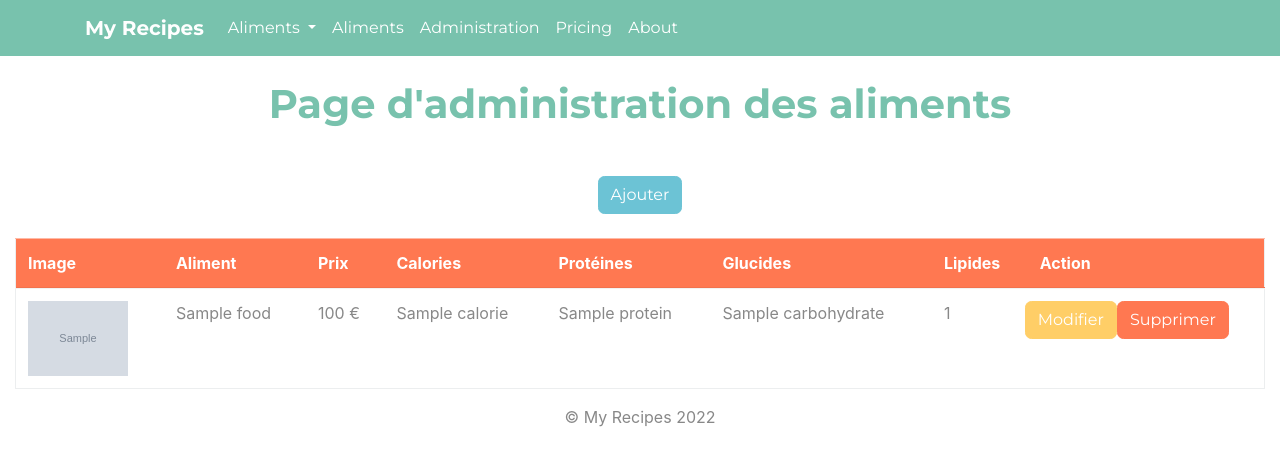
After one commit to Melissa-code/My_recipes, a Symfony app: template templates/admin/admin_food/adminFood.html.twig in a window 1280 px wide. The commit adds this page. Shown: the top 466 px of the page. Run offline with Twig, Linux system fonts and the light colour scheme; the template is opened without the code that fills it: most values are stand-ins (such as "Sample title", 1, 10 or a date in 2020); grey boxes marked "Sample" are stand-in pictures; some libraries are stand-ins or nearby versions.

Commit message:
admin page

```diff
--- /dev/null
+++ b/templates/admin/admin_food/adminFood.html.twig
@@ -0,0 +1,68 @@
+{% extends 'base.html.twig' %}
+
+{% block title %}Administration{% endblock %}
+
+
+{% block pageTitle %}
+    Page d'administration des aliments
+{% endblock %}
+
+
+{% block body %}
+
+    <div class="container-fluid">
+        <div class="row">
+            <div class="col-12">
+
+                {# Add button #}
+                <div class="text-center my-4">
+                    <a href="" class="btn btn-info">Ajouter</a>
+                </div>
+
+                {# Table #}
+                <div class="row">
+                    <div class="col-12 d-flex justify-content-center flex-wrap">
+                        <table class="table table-hover border">
+                            <thead>
+                                <tr class="table-danger">
+                                    <th scope="col">Image</th>
+                                    <th scope="col">Aliment</th>
+                                    <th scope="col">Prix</th>
+                                    <th scope="col">Calories</th>
+                                    <th scope="col">Protéines</th>
+                                    <th scope="col">Glucides</th>
+                                    <th scope="col">Lipides</th>
+                                    <th scope="col">Action</th>
+                                </tr>
+                            </thead>
+                            {% for oneFood in food %}
+                            <tbody>
+                                <tr class="table">
+                                    <td><img src="{{ asset('images/' ~ oneFood.image) }}" alt="{{ oneFood.name }}" style="width: 100px;"></td>
+                                    <td>{{ oneFood.name|capitalize }}</td>
+                                    <td>{{ oneFood.price }}0 €</td>
+                                    <td>{{ oneFood.calorie }}</td>
+                                    <td>{{ oneFood.protein }}</td>
+                                    <td>{{ oneFood.carbohydrate }}</td>
+                                    <td>{{ oneFood.lipid }}</td>
+                                    <td>
+                                        <form action="">
+                                            <div class="form-group row">
+                                                <button type="button" class="btn btn-warning">Modifier</button>
+                                                <button type="button" class="btn btn-danger">Supprimer</button>
+                                            </div>
+                                        </form>
+                                    </td>
+                                </tr>
+                            {% endfor %}
+                            </tbody>
+                        </table>
+                    </div>
+                </div>
+
+            </div>
+        </div>
+    </div>
+
+
+{% endblock %}
--- a/templates/base.html.twig
+++ b/templates/base.html.twig
@@ -19,11 +19,21 @@
 
                     <div class="collapse navbar-collapse" id="navbarColor03">
                         <ul class="navbar-nav mr-auto">
+                            <li class="nav-item dropdown">
+                                <a class="nav-link dropdown-toggle text-white" href="#" role="button" data-toggle="dropdown" aria-expanded="false">
+                                    Aliments
+                                </a>
+                                <div class="dropdown-menu">
+                                    <a class="dropdown-item" href="{{ path('app_food') }}">Aliments</a>
+                                    <div class="dropdown-divider"></div>
+                                    <a class="dropdown-item" href="{{ path('app_admin_food') }}">Administration</a>
+                                </div>
+                            </li>
                             <li class="nav-item">
                                 <a class="nav-link text-white" href="{{ path('app_food') }}">Aliments</a>
                             </li>
                             <li class="nav-item">
-                                <a class="nav-link text-white" href="#">Features</a>
+                                <a class="nav-link text-white" href="{{ path('app_admin_food') }}">Administration</a>
                             </li>
                             <li class="nav-item">
                                 <a class="nav-link text-white" href="#">Pricing</a>
@@ -32,10 +42,6 @@
                                 <a class="nav-link text-white" href="#">About</a>
                             </li>
                         </ul>
-                        <form class="form-inline my-2 my-lg-0">
-                            <input class="form-control mr-sm-2" type="text" placeholder="Search">
-                            <button class="btn btn-warning my-2 my-sm-0" type="submit">Search</button>
-                        </form>
                     </div>
                 </div>
             </nav>
```
Also changed, not shown: src/Controller/AdminAdminFoodController.php (deleted, +0 -18 lines), src/Controller/AdminFoodController.php (added, +22 -0 lines), templates/admin_admin_food/index.html.twig (deleted, +0 -20 lines).
